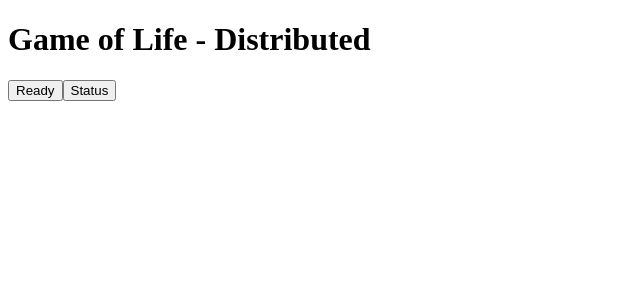
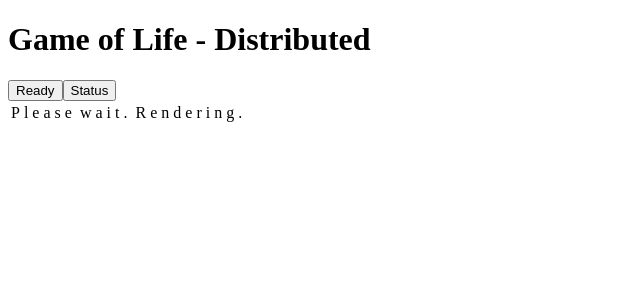
Before and after one commit to esumerfd/game_of_life, an Angular app in the folder distributed/browser/GameOfLife/: page / in a window 1280 px wide. Shown: the top 300 px of the page, without its empty margins (0-640 px from the left). Built offline with nearby package versions, Linux system fonts and the light colour scheme.

Commit message:
Add rendered board and distribute encoded board from worker

```diff
--- a/distributed/browser/GameOfLife/src/app/board/board.component.html
+++ b/distributed/browser/GameOfLife/src/app/board/board.component.html
@@ -1,7 +1,18 @@
 <div>
-<button (click)="ready()">Ready</button>
-<button (click)="status()">Status</button>
-<div>
-  {{ message }}
+  <button (click)="ready()">Ready</button>
+  <button (click)="status()">Status</button>
+  <div>
+    {{ message }}
+  </div>
+  <div>
+    <table>
+      <tbody>
+        <tr *ngFor="let row of rows">
+          <td *ngFor="let cell of row">
+            {{cell}}
+          </td>
+        </tr>
+      </tbody>
+    </table>
+  </div>
 </div>
-</div>
--- a/distributed/browser/GameOfLife/src/app/board/board.component.ts
+++ b/distributed/browser/GameOfLife/src/app/board/board.component.ts
@@ -1,9 +1,10 @@
-import { Component } from '@angular/core';
-import { WorkerFactory } from '../../lib/worker/workerFactory';
+import { Component } from '@angular/core'
+import { CommonModule } from '@angular/common'
+import { WorkerFactory } from '../../lib/worker/workerFactory'
 
 @Component({
   selector: 'app-board',
-  imports: [],
+  imports: [CommonModule],
   templateUrl: './board.component.html',
   styleUrl: './board.component.css'
 })
@@ -11,15 +12,12 @@ export class BoardComponent {
 
   worker: Worker
 
-  message: string
+  message: string = ""
+
+  rows: Array<Array<string>> = [Array.from("Please wait. Rendering.")]
 
   constructor() {
-
-    this.worker = WorkerFactory.board(data => {
-      this.message = data
-    });
-
-    this.message = ""
+    this.worker = WorkerFactory.board((data) => this.render(data));
   }
 
   public ready() {
@@ -29,4 +27,44 @@ export class BoardComponent {
   public status() {
     this.worker.postMessage('status');
   }
+
+  public render(message: string) {
+    this.message = "Running"
+
+    let rows = this.parseBoard(message)
+
+    this.renderRows(rows)
+  }
+
+  parseBoard(encodedBoard: string): Array<Array<string>> {
+    let rows: Array<Array<string>> = []
+
+    let encodedRows = encodedBoard.split('\n')
+    encodedRows.forEach((encodedRow: string) => {
+      rows.push(Array.from(encodedRow))
+    })
+
+    return rows
+  }
+
+  renderRows(rows: Array<Array<string>>) {
+
+    this.rows = []
+    let renderRow: Array<string>
+    this.each_row(rows, (row: Array<string>) => {
+      renderRow = []
+      this.rows.push(renderRow)
+      this.each_cell(row, (cell: string) => {
+        renderRow.push(cell)
+      })
+    })
+  }
+
+  each_row(rows: Array<Array<string>>, renderRow: (row: Array<string>) => void) {
+    Array.from(rows).forEach(renderRow)
+  }
+
+  each_cell(row: Array<string>, renderCell: (cell: string) => void) {
+    Array.from(row).forEach((cell) => renderCell(cell) )
+  }
 }
```
Also changed, not shown: distributed/browser/GameOfLife/src/app/board_worker/board.worker.ts (+31 -0 lines).
